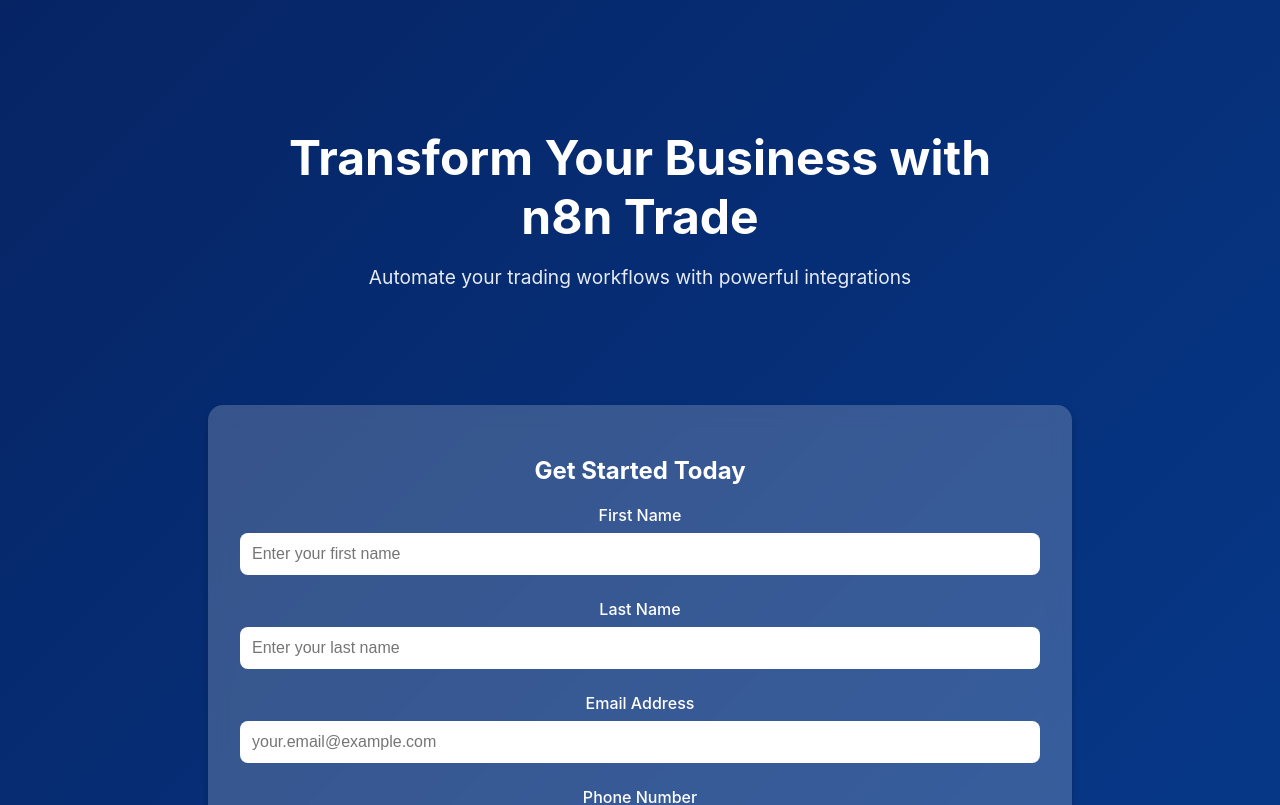
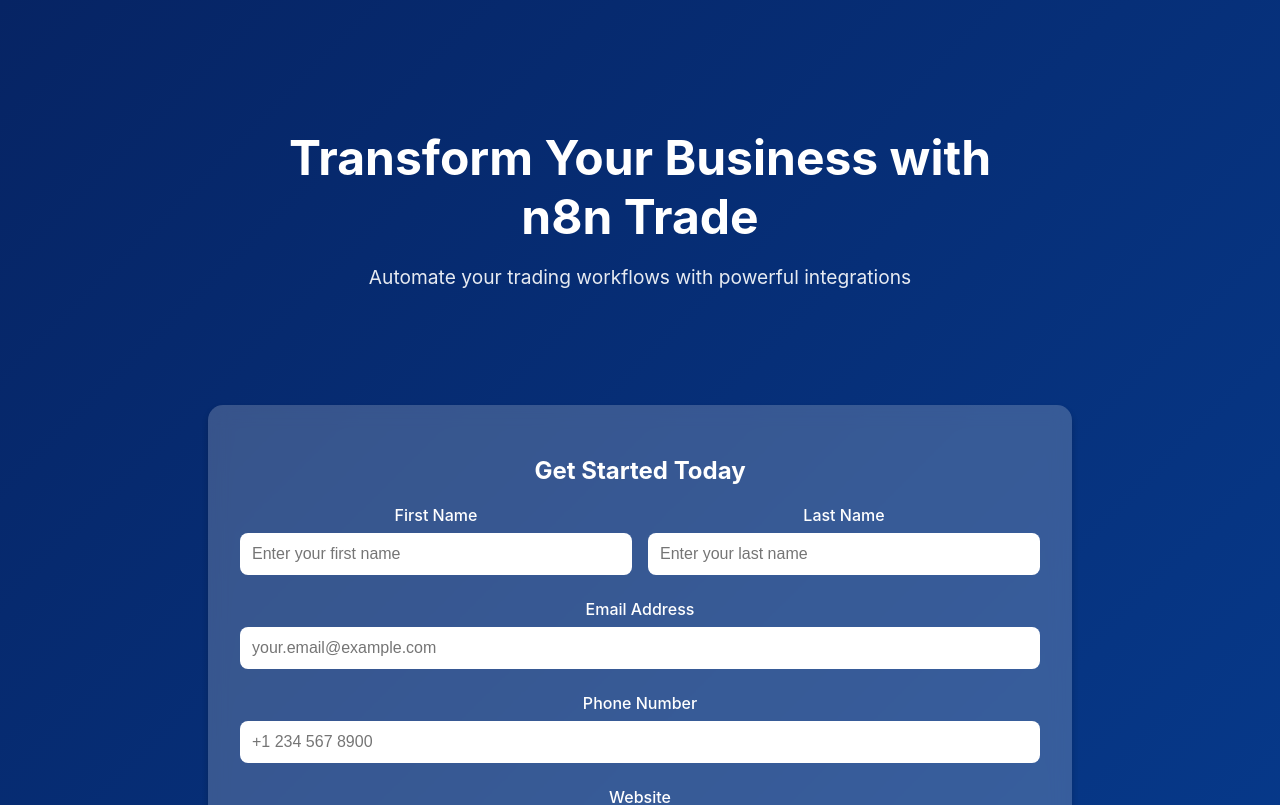
Before and after one commit to IrronRoman19/n8n-funnel, a React (Create React App) app: page / in a window 1280 px wide. Shown: the top 805 px of the page. Built offline with nearby package versions, Linux system fonts and the light colour scheme.

Commit message:
modified inputs

```diff
--- a/src/components/LandingPage.css
+++ b/src/components/LandingPage.css
@@ -47,6 +47,17 @@
   display: flex;
   flex-direction: column;
   gap: 0.5rem;
+}
+
+.form-row {
+  display: flex;
+  gap: 1rem;
+  flex-wrap: wrap;
+}
+
+.flex-1 {
+  flex: 1;
+  min-width: 200px;
 }
 
 .form-group label {
--- a/src/components/LandingPage.tsx
+++ b/src/components/LandingPage.tsx
@@ -147,7 +147,8 @@
       <div className="lead-form">
         <h2>Get Started Today</h2>
         <form onSubmit={handleSubmit} className="form-container">
-          <div className="form-group">
+          <div className="form-row">
+            <div className="form-group flex-1">
               <label htmlFor="firstName">First Name</label>
               <input
                 type="text"
@@ -159,8 +160,7 @@
                 placeholder="Enter your first name"
               />
             </div>
-
-          <div className="form-group">
+            <div className="form-group flex-1">
               <label htmlFor="lastName">Last Name</label>
               <input
                 type="text"
@@ -171,6 +171,7 @@
                 required
                 placeholder="Enter your last name"
               />
+            </div>
           </div>
 
           <div className="form-group">
```
Lines whose indentation alone changed are shown as unchanged.
